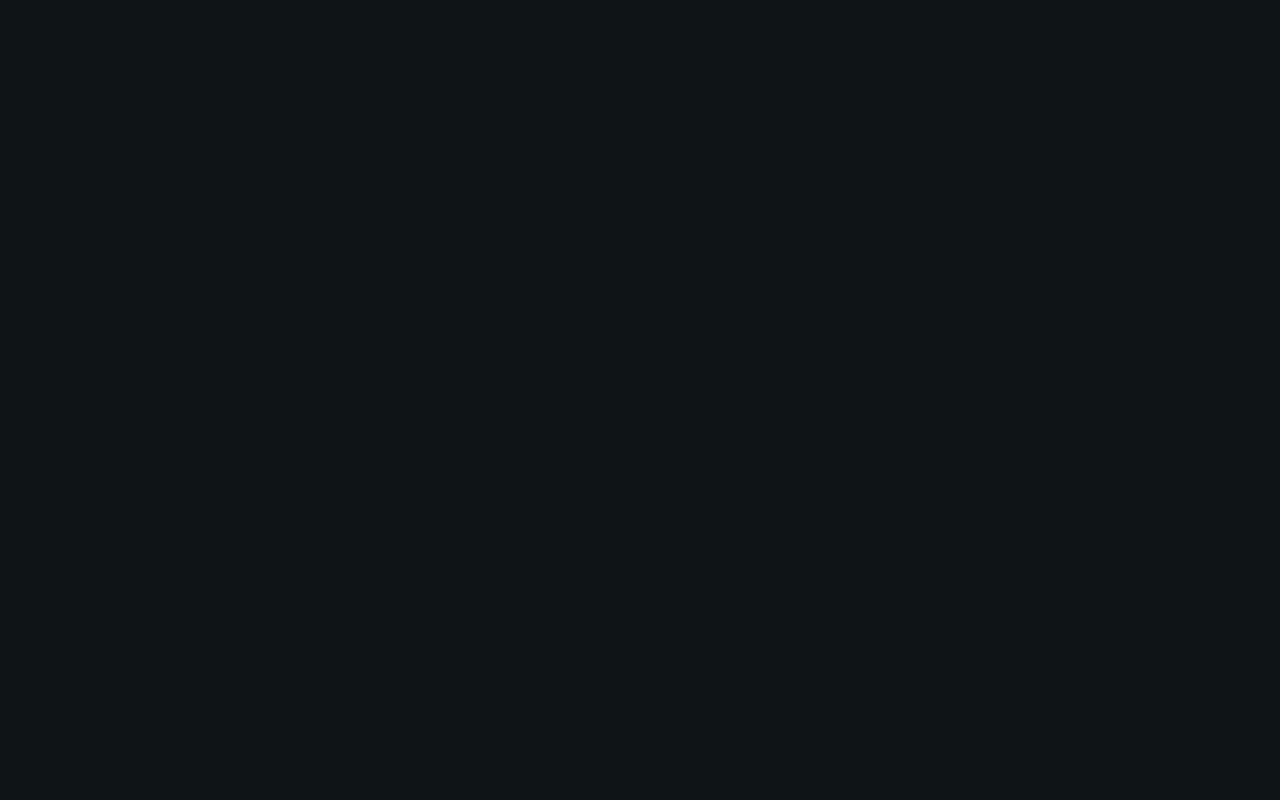
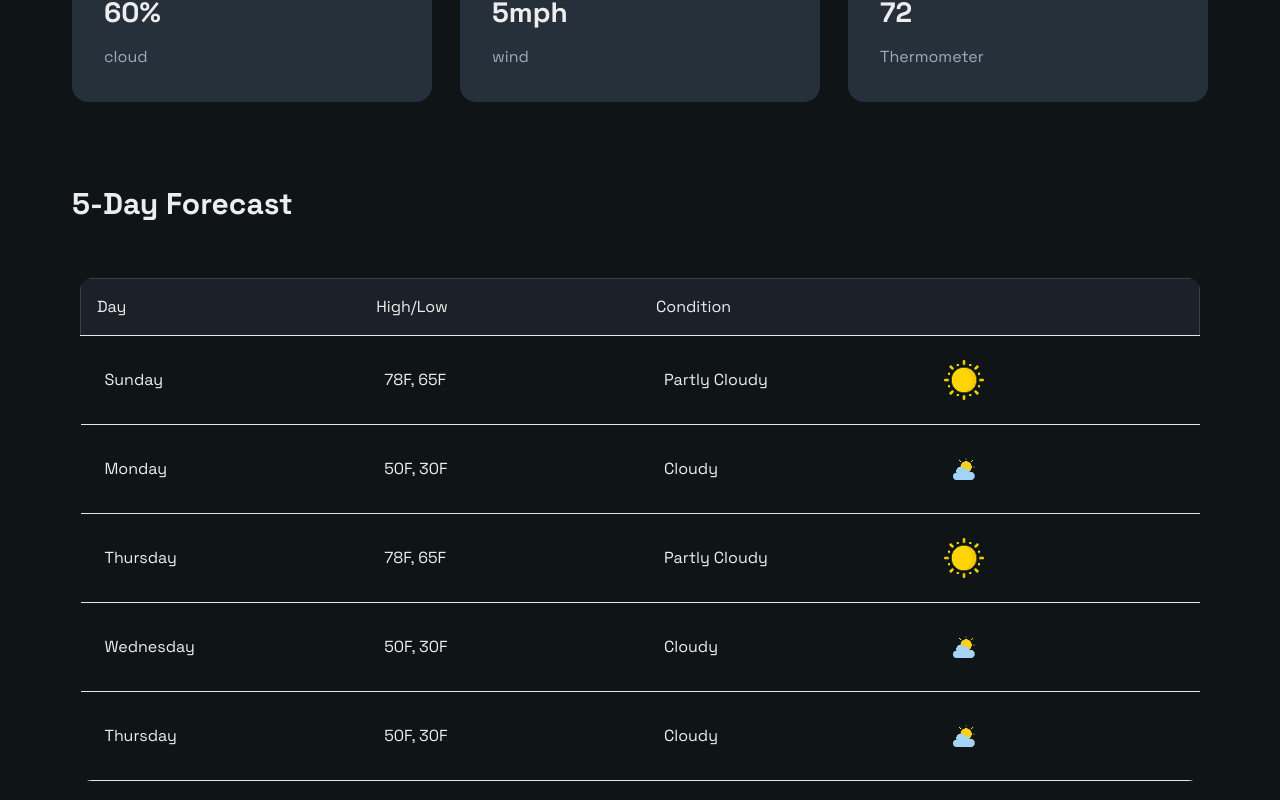
Before and after one commit to SalsabeelZubaidi/Weather-App, a Next.js app: page / in a window 1280 px wide. Shown: the part 600-1400 px from the top of the page. Before the commit the page ends 800 px from the top, so only its background shows below. Built offline with nearby package versions, Linux system fonts and the light colour scheme.

Commit message:
Fix: Ensure correct data flow between components

```diff
--- a/app/JsonFiles/weatherTest.json
+++ b/app/JsonFiles/weatherTest.json
@@ -1,46 +1,149 @@
 [
-
 {
     "city":"Amman",
     "country":"Jordan",
-    "weatherSummary": "Mostly clear with a high of 75F",
+    "weatherSummary": "Mostly clear with a high of ",
+    "weatherSummarydegree": 75,
     "icon": "/images/sun.png",
     "humidityValue": "60%",
     "windValue": "5mph",
-    "feelsValue": " 72F",
-    "day": "Monday",
-    "tempHigh":"78",
-    "tempLow":"65",
-    "condition":"Partly Cloudy",
-    "tableIcon":"/images/sun.png"
+    "feelsValue": 72,
+    "forecast": {
+        "sun": {
+            "dayName":"Sunday",
+            "tempHigh":78,
+            "tempLow":65,
+            "condition":"Partly Cloudy",
+            "tableIcon":"/images/sun.png"
+        },
+        "mon": {
+            "dayName": "Monday",
+            "tempHigh":50,
+            "tempLow":30,
+            "condition":"Cloudy",
+            "tableIcon":"/images/cloudy.png"
+        },
+        "tues": {
+            "dayName": "Thursday",
+            "tempHigh":78,
+            "tempLow":65,
+            "condition":"Partly Cloudy",
+            "tableIcon":"/images/sun.png"
+        },
+        "wed": {
+            "dayName": "Wednesday",
+            "tempHigh":50,
+            "tempLow":30,
+            "condition":"Cloudy",
+            "tableIcon":"/images/cloudy.png"
+        },
+        "thurs": {
+            "dayName": "Thursday",
+            "tempHigh":50,
+            "tempLow":30,
+            "condition":"Cloudy",
+            "tableIcon":"/images/cloudy.png"
+        }
+
+    }
+
+
 },
 {
     "city":"Cairo",
     "country":"Egypt",
-    "weatherSummary": "Mostly clear with a high of 75F",
+    "weatherSummary": "Mostly clear with a high of",
+    "weatherSummary":80,
     "icon": "/images/cloudy.png",
     "humidityValue": "30%",
     "windValue": "5mph",
-    "feelsValue": " 20F",
-    "day": "Monday",
-    "tempHigh":"30",
-    "tempLow":"15",
-    "condition":"Cloudy",
-    "tableIcon":"/images/cloudy.png"
+    "feelsValue": 20,
+    "forecast": {
+        "sun": {
+            "dayName":"Sunday",
+            "tempHigh":78,
+            "tempLow":65,
+            "condition":"Partly Cloudy",
+            "tableIcon":"/images/sun.png"
+        },
+        "mon": {
+            "dayName": "Monday",
+            "tempHigh":50,
+            "tempLow":30,
+            "condition":"Cloudy",
+            "tableIcon":"/images/cloudy.png"
+        },
+        "tues": {
+            "dayName": "Thursday",
+            "tempHigh":78,
+            "tempLow":65,
+            "condition":"Partly Cloudy",
+            "tableIcon":"/images/sun.png"
+        },
+        "wed": {
+            "dayName": "Wednesday",
+            "tempHigh":50,
+            "tempLow":30,
+            "condition":"Cloudy",
+            "tableIcon":"/images/cloudy.png"
+        },
+        "thurs": {
+            "dayName": "Thursday",
+            "tempHigh":50,
+            "tempLow":30,
+            "condition":"Cloudy",
+            "tableIcon":"/images/cloudy.png"
+        }
+
+    }
 },
 {
     "city":"Abu Dhabi",
     "country":"United Arab Emirates",
-    "weatherSummary": "Mostly clear with a high of 90F",
+    "weatherSummary": "Mostly clear with a high of",
+    "weatherSummary":85,
     "icon": "/images/clear.png",
     "humidityValue": "70%",
     "windValue": "5mph",
     "feelsValue": " 80F",
-    "day": "Monday",
-    "tempHigh":"80",
-    "tempLow":"60",
-    "condition":"Clear",
-    "tableIcon":"/images/clear.png"
+   "forecast": {
+        "sun": {
+            "dayName":"Sunday",
+            "tempHigh":78,
+            "tempLow":65,
+            "condition":"Partly Cloudy",
+            "tableIcon":"/images/sun.png"
+        },
+        "mon": {
+            "dayName": "Monday",
+            "tempHigh":50,
+            "tempLow":30,
+            "condition":"Cloudy",
+            "tableIcon":"/images/cloudy.png"
+        },
+        "tues": {
+            "dayName": "Thursday",
+            "tempHigh":78,
+            "tempLow":65,
+            "condition":"Partly Cloudy",
+            "tableIcon":"/images/sun.png"
+        },
+        "wed": {
+            "dayName": "Wednesday",
+            "tempHigh":50,
+            "tempLow":30,
+            "condition":"Cloudy",
+            "tableIcon":"/images/cloudy.png"
+        },
+        "thurs": {
+            "dayName": "Thursday",
+            "tempHigh":50,
+            "tempLow":30,
+            "condition":"Cloudy",
+            "tableIcon":"/images/cloudy.png"
+        }
+
+    }
 }
 
 
--- a/app/components/ForecastRow.jsx
+++ b/app/components/ForecastRow.jsx
@@ -1,19 +1,28 @@
-import jsonData from '../JsonFiles/weatherTest.json'
-export default function ForecastRow({rowData}) {
-    return <tbody>
-                <tr className="border-t border-b border-[#E5E8EB]">
-                  <td className="p-3 sm:p-6 text-xs sm:text-base wrap-break-word">
-                    {rowData.day}
+export default function ForecastRow({ rowData }) {
+  const days = rowData;
+
+  return (
+    <tbody>
+      {Object.values(days.forecast).map((day, index) => (
+        <tr key={index} className="border-t border-b border-[#E5E8EB]">
+          <td className="p-3 sm:p-6 text-xs sm:text-base break-words">
+            {day?.dayName}
           </td>
-                  <td className="p-3 sm:p-6 text-xs sm:text-base wrap-break-word">
-                    {rowData.tempHigh}F, {rowData.tempLow}F
+          <td className="p-3 sm:p-6 text-xs sm:text-base break-words">
+            {day.tempHigh}F, {day.tempLow}F
           </td>
-                  <td className="p-3 sm:p-6 text-xs sm:text-base wrap-break-word">
-                    {rowData.condition}
+          <td className="p-3 sm:p-6 text-xs sm:text-base break-words">
+            {day.condition}
           </td>
           <td className="p-3 sm:p-6 hidden sm:table-cell">
-                    <img className='w-[35px] sm:w-[40px] h-[35px] sm:h-[40px]' src={rowData.tableIcon} alt="Weather icon" />
+            <img
+              src={day.tableIcon}
+              className="w-[35px] sm:w-[40px] h-[35px] sm:h-[40px]"
+              alt="Weather icon"
+            />
           </td>
         </tr>
+      ))}
     </tbody>
+  );
 }
--- a/app/components/SearchBar.jsx
+++ b/app/components/SearchBar.jsx
@@ -1,5 +1,5 @@
 "use client";
-import { useState } from "react";
+import { useState, useEffect } from "react";
 import { FontAwesomeIcon } from '@fortawesome/react-fontawesome'
 import { faMagnifyingGlass } from '@fortawesome/free-solid-svg-icons'
 import jsonData from '../JsonFiles/weatherTest.json'
@@ -7,7 +7,11 @@ import jsonData from '../JsonFiles/weatherTest.json'
 export default function SearchBar({onCitySelect}){
     const json= jsonData;
     const [query, setQuery] = useState("");
-    const[result, setResult] = useState(null);
+    const [result, setResult] = useState(json[0]); ///input from user // search bar input
+
+    useEffect(() => {
+        onCitySelect(result);
+    }, []); ///to make amman the deafult value when the user first opens the page
 
     const searchData = () =>{
         const found= json.find(
--- a/app/components/StatCard.jsx
+++ b/app/components/StatCard.jsx
@@ -31,7 +31,7 @@ export default function StatCard({cityData}){
             {/* forecast summary */}
         <div className="flex flex-col sm:flex-row justify-center items-center px-4 pb-8 sm:pb-12 gap-4 sm:gap-10">
             <img src={cityData.icon} className="w-12 h-12 sm:w-auto sm:h-auto"/>
-            <span className="text-lg sm:text-xl md:text-[24px] text-center"> {cityData.weatherSummary}</span>
+            <span className="text-lg sm:text-xl md:text-[24px] text-center"> {cityData.weatherSummary } {cityData.weatherSummarydegree} <span>°F</span> </span>
         </div>
 
         {/* stats cards */}
```
Lines whose indentation alone changed are shown as unchanged.
